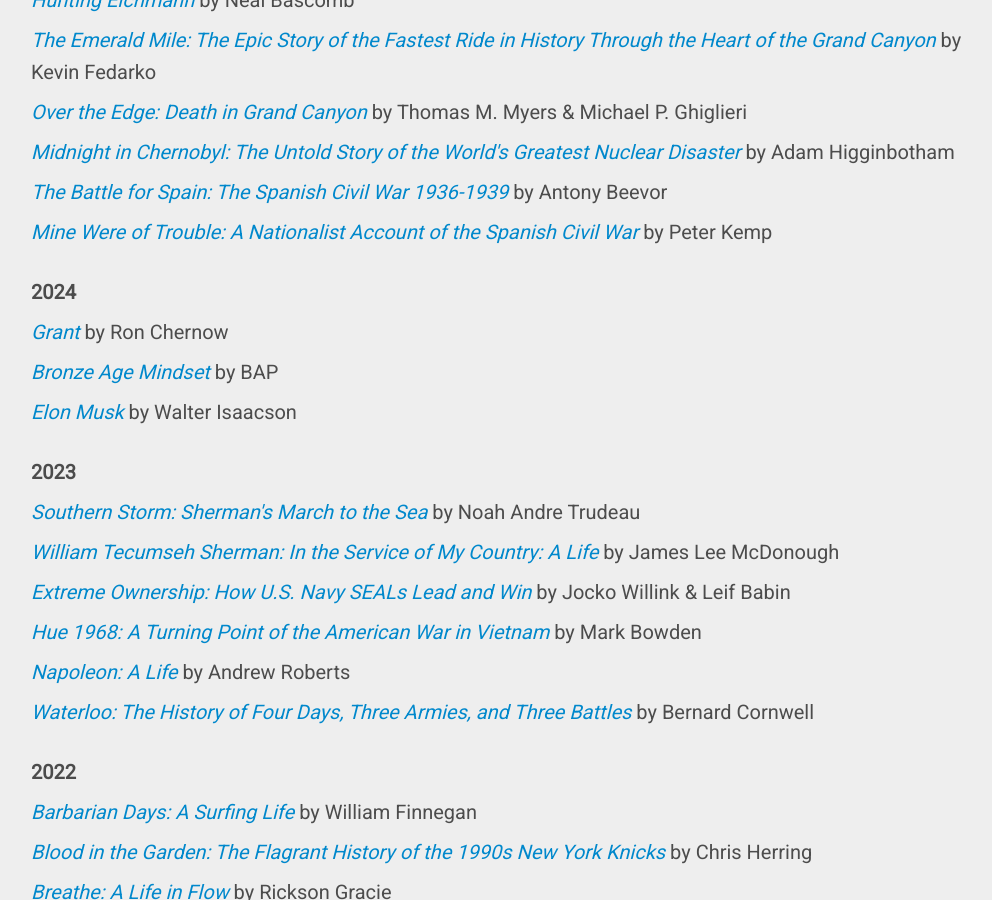
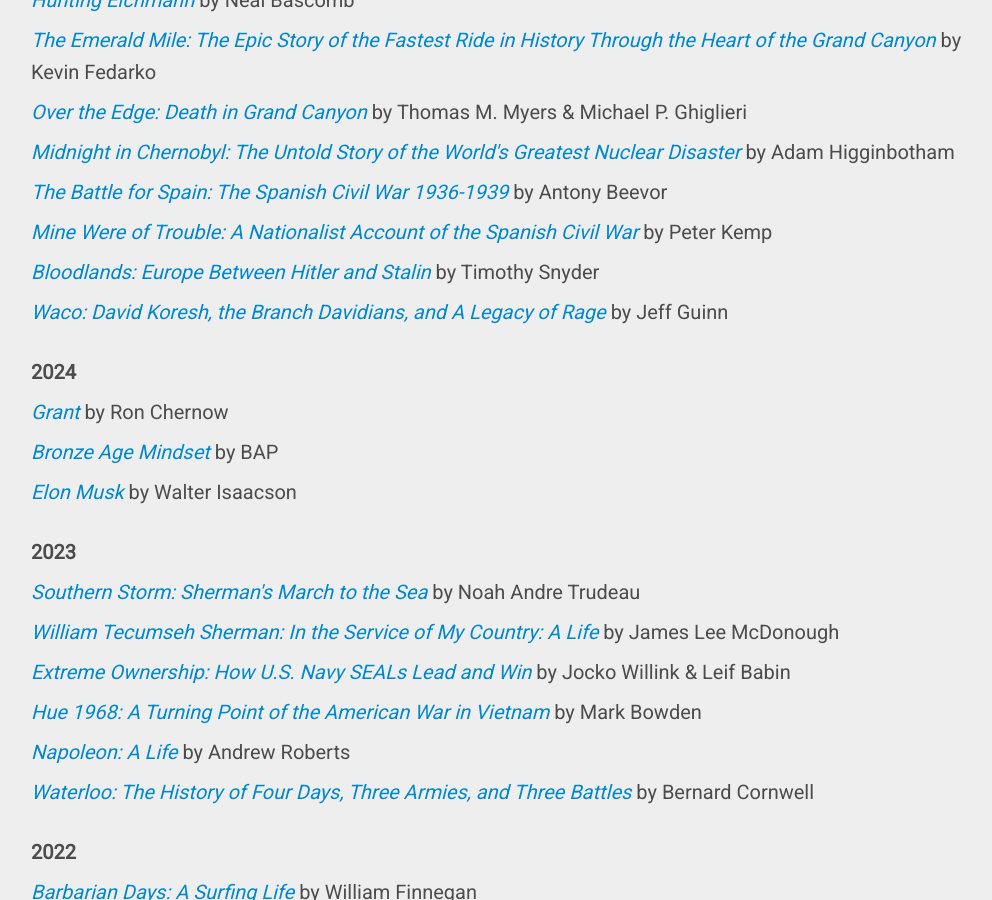
Before and after one commit to speric/speric.github.com, a Jekyll site: the page built from books/index.html, in a window 1280 px wide and 900 px high, scrolled down 541 px. Shown: the whole window, without its empty margins (139-1131 px from the left). Built offline with Jekyll 4.4.1, drawn with Linux system fonts in a browser that asks for light colours; some web fonts are replaced; comment, search, counter and statistics services are not loaded.

Commit message:
Add Bloodlands, Waco

```diff
--- a/books/index.html
+++ b/books/index.html
@@ -19,6 +19,8 @@
   <p><i><a href="https://www.amazon.com/Midnight-Chernobyl-Greatest-Nuclear-Disaster/dp/1501134612/">Midnight in Chernobyl: The Untold Story of the World's Greatest Nuclear Disaster</a></i> by Adam Higginbotham</p>
   <p><i><a href="https://www.amazon.com/Battle-Spain-Spanish-Civil-1936-1939/dp/014303765X">The Battle for Spain: The Spanish Civil War 1936-1939</a></i> by Antony Beevor</p>
   <p><i><a href="https://www.amazon.com/dp/1777493897/">Mine Were of Trouble: A Nationalist Account of the Spanish Civil War</a></i> by Peter Kemp</p>
+  <p><i><a href="https://www.amazon.com/Bloodlands-Europe-Between-Hitler-Stalin-dp-1541600061/dp/1541600061/">Bloodlands: Europe Between Hitler and Stalin</a></i> by Timothy Snyder</p>
+  <p><i><a href="https://www.amazon.com/Waco-Koresh-Branch-Davidians-Legacy/dp/1982186100">Waco: David Koresh, the Branch Davidians, and A Legacy of Rage </a></i> by Jeff Guinn</p>
 
   <br/>
 
```
